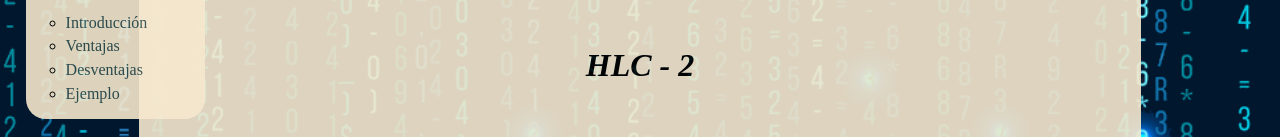
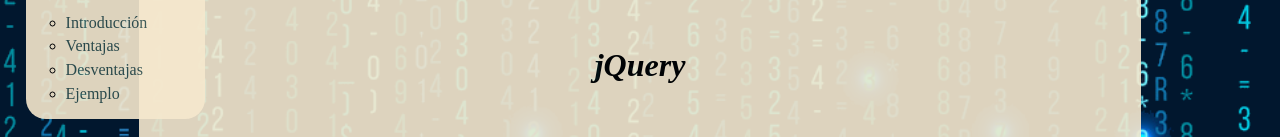
Before and after one commit to Balsera/HLC-2-RMS-PBL, a plain HTML site: page jquery/jquery.html in a window 1280 px wide. Shown: the part 170-307 px from the top of the page. Drawn offline with Linux system fonts and the light colour scheme; files whose address does not match are found by name.

Commit message:
Cambie el nombre de la pagina
Se me paso cambiarlo.

```diff
--- a/jquery/jquery.html
+++ b/jquery/jquery.html
@@ -6,7 +6,7 @@
         <!-- icono -->
         <link rel="icon" href="../imagenes/favi.png" type="image/png" />
         <!-- titulo -->
-        <title> HLC - 2 </title>
+        <title> jQuery</title>
         <!-- CSS -->
         <link rel="stylesheet" href="../estilos/style.css">
          <!-- Buscador -->
@@ -41,7 +41,7 @@
         <div class="contenido">
         </br>
         <h1 align="center">
-            <em>HLC - 2</em>
+            <em>jQuery</em>
         </h1>
         </br></br>
         <img src="imagenes/jQuery1.png" alt="jQuery" class="fconten"/>
```
